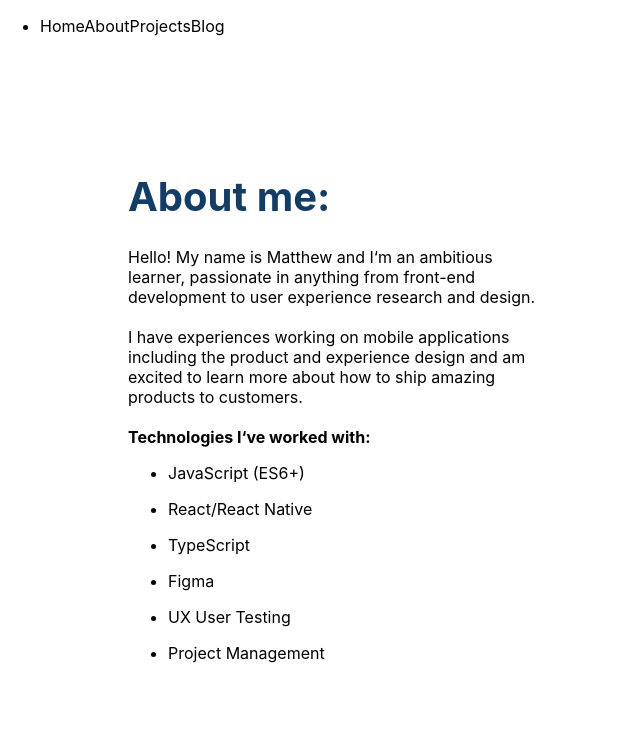
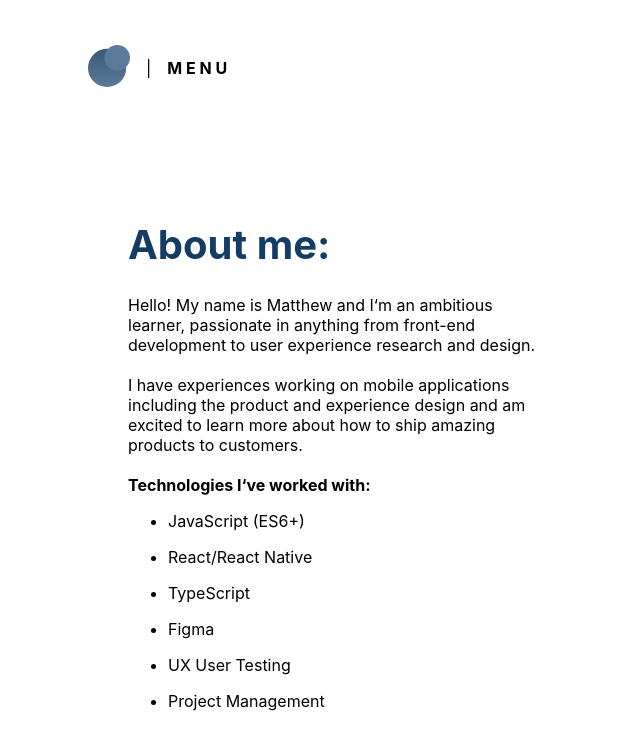
Before and after one commit to YoLetsGitIt/matthewkwon.com-v1, a Next.js app: page /about in a window 1280 px wide. Shown: the top 750 px of the page, without its empty margins (0-640 px from the left). Built offline with nearby package versions, Linux system fonts and the light colour scheme.

Commit message:
completed nav bar

```diff
--- a/components/Nav.js
+++ b/components/Nav.js
@@ -1,32 +1,105 @@
-import * as React from 'react'
+import React, {useState} from 'react'
 import Image from 'next/image'
 
 import Logo from '../assets/img/logo.svg'
 import Contact from '../assets/img/contact.svg'
 import Link from 'next/link'
 
-const pages = ['A B O U T', 'P R O J E C T S', 'B L O G']
+import styles from '../styles/Nav.module.scss'
+import Socials from './Socials'
+import { NodeNextRequest } from 'next/dist/server/base-http/node'
 
 const Nav = () => {
 
+  const [navState, setNavState] = useState("nav_menu")
+  const [menuButton, setMenuButton] = useState("M E N U")
+
+  const navToggle = () => {
+    if (navState === 'nav_menu') {
+      setNavState('nav_menu nav_active')
+      setMenuButton('C L O S E')
+    } else {
+      setNavState('nav_menu')
+      setMenuButton('M E N U')
+    }
+  }
+
   return (
-    <nav>
-        <ul>
+    <nav className={styles.container} style={{backgroundColor: navState === 'nav_menu' ? "#ffffff" : "#C3D4E5"}}>
+      <div className={styles.logo}>
+      <Link href="/">
+        <Image src={Logo} alt="logo" style={{height: "30px", width: "30px"}} />
+      </Link>
+      </div>
+      <p>|</p>
+      <p className={styles.menuButton} onClick={navToggle}>{menuButton}</p>
+      <div className={navState} >
+        <div style={{display: "flex", alignItems: "center", paddingLeft: "2.5rem", gap: "1.5rem"}}>
+          <span style={{width: "5rem", height: "2px", backgroundColor: "#143D66"}} />
+          <Socials />
+        </div>
+        <div style={{display: 'flex'}}>
+        <ul className={styles.menuItems} >
           <li>
+            <div>
               <Link href="/">
-              Home
+                <h1 className={styles.menuItem} onClick={navToggle}>Home</h1>
               </Link>
-            <Link href="/about">
-              About
+            </div>
+          </li>
+          <li>
+            <div>
+              <Link href="/about" onClick={navToggle}>
+                <h1 className={styles.menuItem} onClick={navToggle}>About</h1>
               </Link>
+            </div>
+          </li>
+          <li>
+            <div>
               <Link href="/projects">
-              Projects
+                <h1 className={styles.menuItem} onClick={navToggle}>Projects</h1>
               </Link>
+            </div>
+          </li>
+          <li>
+            <div>
               <Link href="/blog">
-              Blog
+                <h1 className={styles.menuItem} onClick={navToggle}>Blog</h1>
               </Link>
+            </div>
           </li>
         </ul>
+        <ul className={styles.menuItemsDescription}>
+          <p>Back to the home page</p>
+          <p>A bit about me and my background</p>
+          <p>Some of my passion projects</p>
+          <p>Random pieces of writing</p>
+        </ul>
+        </div>
+      </div>
+      <style jsx>{
+          `
+          .nav_menu {
+            position: fixed;
+            display: flex;
+            top: 15vh;
+            padding-top: 1.5rem;
+            padding-left: 1rem;
+            height: calc(85vh);
+            width: calc(100vw - 2rem);
+            flex-direction: column;
+            transform: translateY(-120%);
+            transition: 0.5s ease-in-out;
+            z-index: 1;
+            background-color: #C3D4E5;
+            border-bottom: 1rem solid #ffffff;
+        }
+
+        .nav_active {
+            transform: translateY(0%);
+        }
+          `
+        }</style>
     </nav>
   )
 }
--- /dev/null
+++ b/components/Socials.js
@@ -0,0 +1,25 @@
+import Image from 'next/image'
+
+import LinkedIn from '../assets/img/linkedin.svg'
+import Github from '../assets/img/github.svg'
+import Instagram from '../assets/img/instagram.svg'
+
+import styles from '../styles/Socials.module.scss'
+
+export const Socials = () => {
+  return (
+    <div className={styles.socials}>
+          <a href='https://github.com/YoLetsGitIt' target='_blank' rel="noreferrer">
+            <Image width="25px" height="25px" src={Github} alt="github"/>
+          </a>
+          <a style={{marginLeft: '15px', marginRight: '15px'}} href='https://www.linkedin.com/in/mmkwon' target='_blank' rel="noreferrer">
+            <Image width="25px" height="25px" src={LinkedIn} alt="linkedin"/>
+          </a>
+          <a href='https://instagram.com/matthewkwon_' target='_blank' rel="noreferrer">
+            <Image width="25px" height="25px" className={styles.link} src={Instagram} alt="instagram"/>
+          </a>
+        </div>
+  )
+}
+
+export default Socials
--- a/pages/blog.js
+++ b/pages/blog.js
@@ -1,8 +1,12 @@
 import React from 'react'
+
+import styles from '../styles/Blog.module.scss'
 
 export const blog = () => {
   return (
-    <div>blog</div>
+    <div className={styles.container}>
+        <h1>Coming soon!</h1>
+    </div>
   )
 }
 
--- a/pages/projects.js
+++ b/pages/projects.js
@@ -1,8 +1,12 @@
 import React from 'react'
+
+import styles from '../styles/Projects.module.scss'
 
 export const projects = () => {
   return (
-    <div>projects</div>
+    <div className={styles.container}>
+      <h1>Coming soon!</h1>
+    </div>
   )
 }
 
--- a/styles/About.module.scss
+++ b/styles/About.module.scss
@@ -21,7 +21,7 @@
 
 @media only screen and (min-width: 600px) {
     .container {
-        min-height: 90vh;
+        min-height: 85vh;
         flex-direction: row;
     }
 
--- /dev/null
+++ b/styles/Blog.module.scss
@@ -0,0 +1,12 @@
+.container {
+    display: flex;
+    width: 100%;
+    align-items: center;
+    justify-content: center;
+}
+
+@media only screen and (min-width: 600px) {
+    .container {
+        height: 85vh;
+    }
+}
--- a/styles/Home.module.scss
+++ b/styles/Home.module.scss
@@ -1,6 +1,6 @@
 .container {
     display: flex;
-    min-height: 90vh;
+    min-height: 85vh;
     padding: 0 10%;
     align-items: center;
     flex-direction: column-reverse;
@@ -24,17 +24,10 @@
     margin-bottom: 0.5rem;
 }
 
-.socials {
-    .link {
-        width: 30px;
-        height: 30px;
-        margin-right: 20px;
-    }
-}
-
 @media only screen and (min-width: 600px) {
     .container {
         flex-direction: row;
+        padding: 0 10% 10rem 10%;
     }
 
     .profile {
--- a/styles/Nav.module.scss
+++ b/styles/Nav.module.scss
@@ -0,0 +1,63 @@
+.container {
+    display: flex;
+    max-width: 100vw;
+    height: 15vh;
+    justify-content: left;
+    align-items: center;
+    border-top: 1rem solid #ffffff;
+    border-left: 1rem solid #ffffff;
+    border-right: 1rem solid #ffffff;
+}
+
+.logo {
+    padding-left: 2rem;
+    padding-right: 1rem;
+}
+
+.menuButton {
+    cursor: pointer;
+    font-weight: bold;
+    padding-left: 1rem;
+}
+
+.menuItems {
+    flex-grow: 1;
+    display: flex;
+    flex-direction: column;
+    justify-content: space-around;
+    list-style: none;
+}
+
+.menuItem {
+    font-size: 3.25rem;
+    cursor: pointer;
+
+    &:hover {
+        color: #ffffff;
+    }
+
+    &:after {
+        color: #ffffff;
+    }
+}
+
+.menuItemsDescription {
+    display: none;
+}
+
+@media only screen and (min-width: 600px) {
+    .logo {
+        padding-left: 4.5rem;
+    }
+
+    .menuItemsDescription {
+        display: flex;
+        flex-grow: 1;
+        flex-direction: column;
+        justify-content: space-around;
+        list-style: none;
+        flex-grow: 5;
+        padding-top: 1rem;
+        font-size: 1.25rem;
+    }
+}
--- /dev/null
+++ b/styles/Projects.module.scss
@@ -0,0 +1,12 @@
+.container {
+    display: flex;
+    width: 100%;
+    align-items: center;
+    justify-content: center;
+}
+
+@media only screen and (min-width: 600px) {
+    .container {
+        height: 85vh;
+    }
+}
--- /dev/null
+++ b/styles/Socials.module.scss
@@ -0,0 +1,7 @@
+.socials {
+    .link {
+        width: 30px;
+        height: 30px;
+        margin-right: 20px;
+    }
+}
```
Also changed, not shown: pages/index.js (+2 -11 lines). Lines whose indentation alone changed are shown as unchanged.
